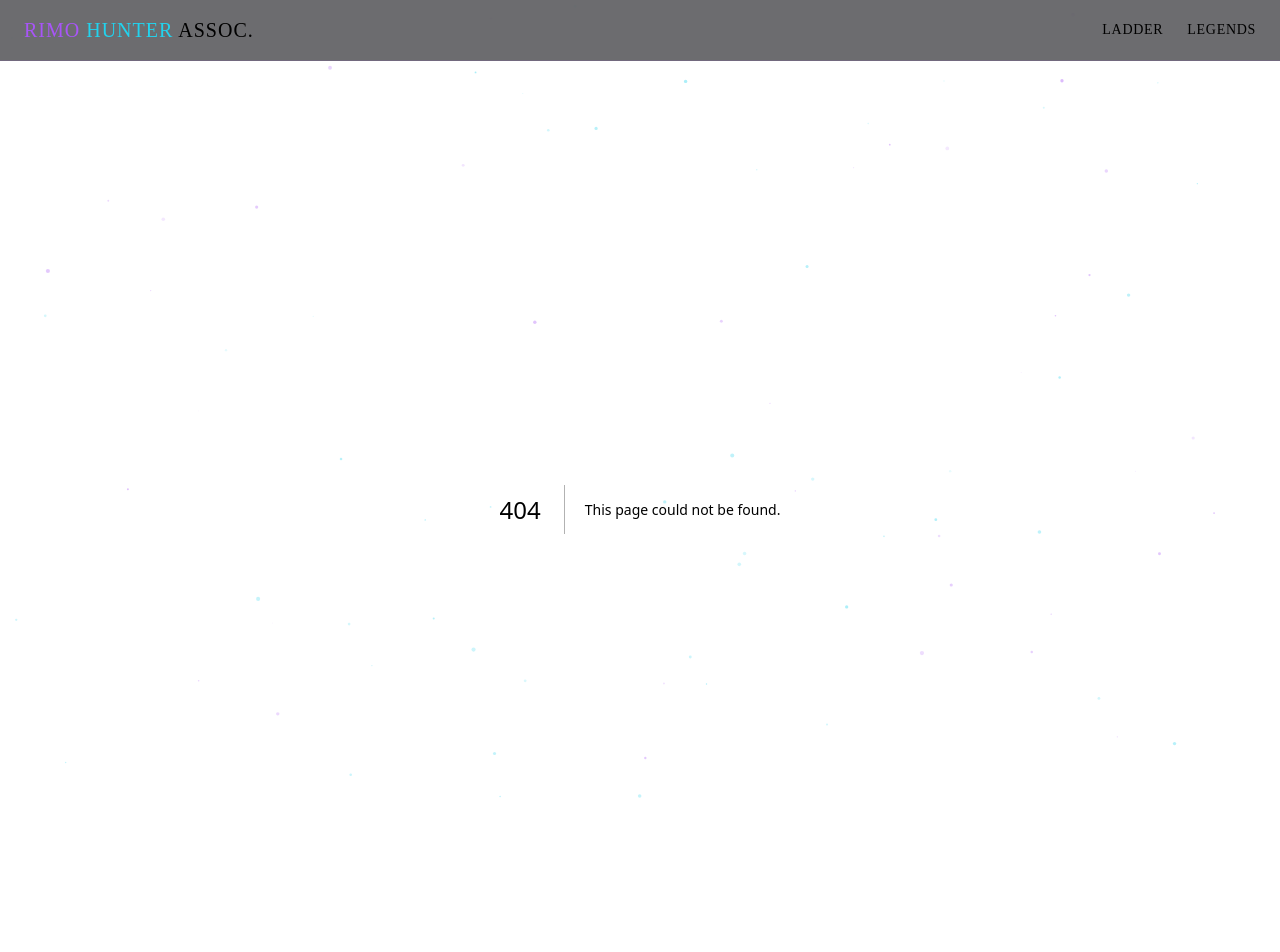
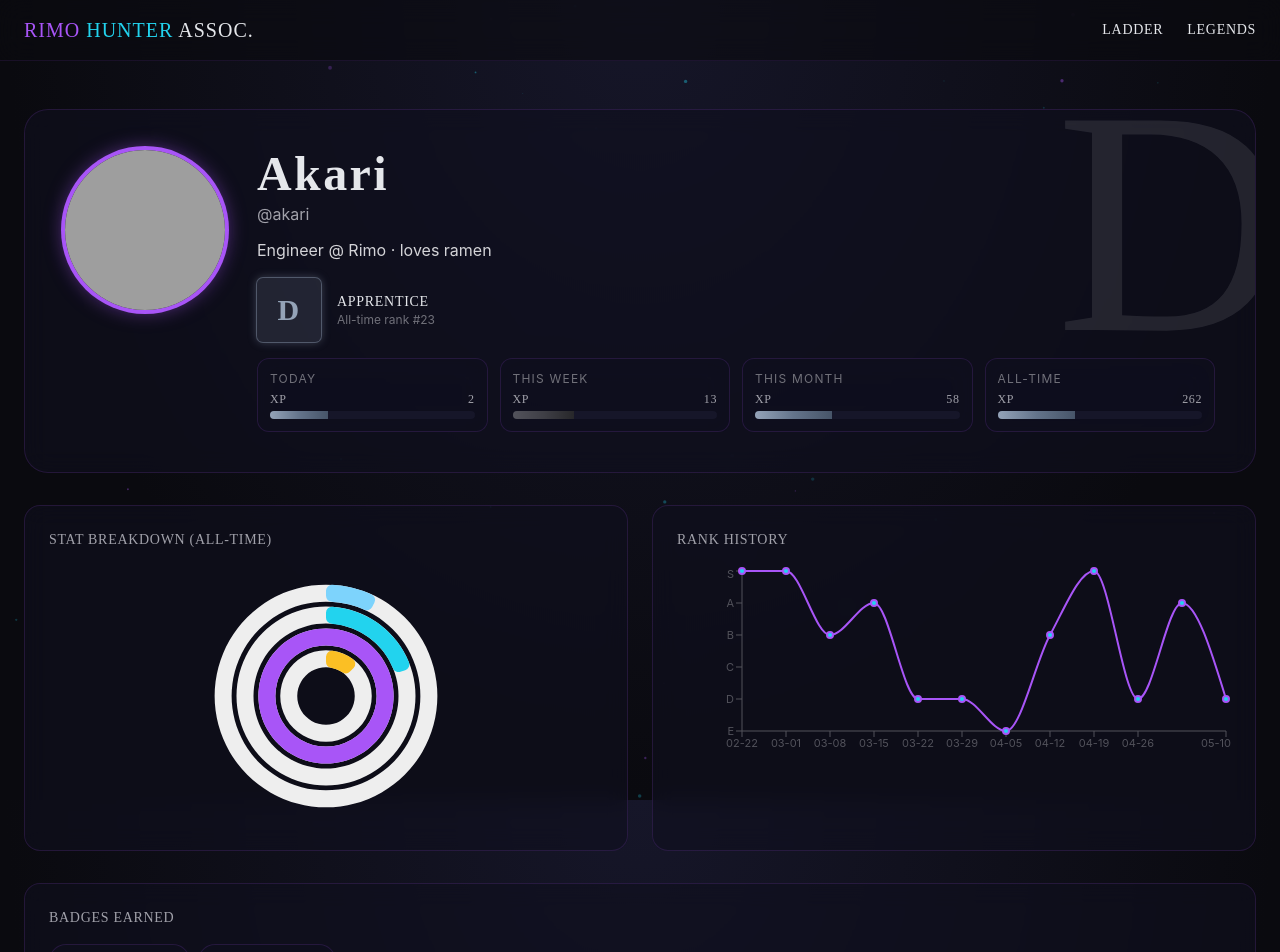
Before and after one commit to anshaneja5/rimo-hunter-association, a Next.js app: page /hunter/akari/ in a window 1280 px wide. Before the commit this address had no page. Shown: the top 952 px of the page. Built offline with nearby package versions, Linux system fonts and the light colour scheme; grey boxes are pictures that could not be loaded.

Commit message:
feat(ui): hunter profile page
Add StatRadial and RankHistoryChart chart components, and the async server-rendered /hunter/[username] page with generateStaticParams pre-rendering all members.

Co-Authored-By: Claude Sonnet 4.6 <noreply@anthropic.com>

```diff
--- /dev/null
+++ b/app/hunter/[username]/page.tsx
@@ -0,0 +1,101 @@
+import { promises as fs } from 'node:fs';
+import path from 'node:path';
+import { notFound } from 'next/navigation';
+import { RankBadge, TIER_LABEL } from '@/components/RankBadge';
+import { BadgeChip } from '@/components/BadgeChip';
+import { XPBar } from '@/components/XPBar';
+import { StatRadial } from '@/components/StatRadial';
+import { RankHistoryChart } from '@/components/RankHistoryChart';
+import type { MembersFile, StatsFile, RankHistoryFile, TierLetter } from '@/lib/types';
+
+async function readData() {
+  const dir = path.resolve(process.cwd(), 'public/data');
+  const [members, all, weekly, monthly, daily, history] = await Promise.all([
+    fs.readFile(path.join(dir, 'members.json'), 'utf8').then((s) => JSON.parse(s) as MembersFile),
+    fs.readFile(path.join(dir, 'stats-all.json'), 'utf8').then((s) => JSON.parse(s) as StatsFile),
+    fs.readFile(path.join(dir, 'stats-weekly.json'), 'utf8').then((s) => JSON.parse(s) as StatsFile),
+    fs.readFile(path.join(dir, 'stats-monthly.json'), 'utf8').then((s) => JSON.parse(s) as StatsFile),
+    fs.readFile(path.join(dir, 'stats-daily.json'), 'utf8').then((s) => JSON.parse(s) as StatsFile),
+    fs.readFile(path.join(dir, 'rank-history.json'), 'utf8').then((s) => JSON.parse(s) as RankHistoryFile),
+  ]);
+  return { members, all, weekly, monthly, daily, history };
+}
+
+export async function generateStaticParams() {
+  const dir = path.resolve(process.cwd(), 'public/data');
+  const file = await fs.readFile(path.join(dir, 'members.json'), 'utf8');
+  const data = JSON.parse(file) as MembersFile;
+  return data.members.map((m) => ({ username: m.login }));
+}
+
+export default async function HunterPage({ params }: { params: Promise<{ username: string }> }) {
+  const { username } = await params;
+  const { members, all, weekly, monthly, daily, history } = await readData();
+  const member = members.members.find((m) => m.login === username);
+  if (!member) notFound();
+
+  const allTime = all.rankings.find((r) => r.login === username);
+  const w = weekly.rankings.find((r) => r.login === username);
+  const m = monthly.rankings.find((r) => r.login === username);
+  const d = daily.rankings.find((r) => r.login === username);
+  const tier = allTime?.tier ?? 'E';
+  const userHistory = history.byLogin[username] ?? [];
+
+  return (
+    <div className="space-y-8">
+      <div className="glass rounded-3xl p-8 md:p-10 relative overflow-hidden">
+        <div className="absolute -top-12 -right-12 font-display text-[320px] leading-none opacity-10 select-none">{tier}</div>
+        <div className="relative flex flex-col md:flex-row gap-8 items-center md:items-start">
+          <img src={member.avatarUrl} alt={member.login} className="h-40 w-40 rounded-full ring-4 ring-neon-purple shadow-glow-a" />
+          <div className="flex-1">
+            <h1 className="font-display text-5xl font-bold tracking-wide mb-1">{member.name ?? member.login}</h1>
+            <div className="text-zinc-400 mb-3">@{member.login}</div>
+            {member.bio && <p className="text-zinc-300 mb-4">{member.bio}</p>}
+            <div className="flex items-center gap-4 mb-4">
+              <RankBadge tier={tier} size="lg" />
+              <div>
+                <div className="font-display uppercase tracking-widest text-sm">{TIER_LABEL[tier]}</div>
+                <div className="text-zinc-500 text-xs">All-time rank #{allTime?.rankNumber ?? '—'}</div>
+              </div>
+            </div>
+            <div className="grid grid-cols-2 md:grid-cols-4 gap-3">
+              <PeriodStat label="Today" xp={d?.xp ?? 0} tier={d?.tier ?? 'E'} max={daily.rankings[0]?.xp ?? 1} />
+              <PeriodStat label="This week" xp={w?.xp ?? 0} tier={w?.tier ?? 'E'} max={weekly.rankings[0]?.xp ?? 1} />
+              <PeriodStat label="This month" xp={m?.xp ?? 0} tier={m?.tier ?? 'E'} max={monthly.rankings[0]?.xp ?? 1} />
+              <PeriodStat label="All-time" xp={allTime?.xp ?? 0} tier={tier} max={all.rankings[0]?.xp ?? 1} />
+            </div>
+          </div>
+        </div>
+      </div>
+
+      <div className="grid grid-cols-1 md:grid-cols-2 gap-6">
+        <div className="glass rounded-2xl p-6">
+          <h2 className="font-display uppercase tracking-widest text-sm text-zinc-400 mb-4">Stat breakdown (all-time)</h2>
+          {allTime && <StatRadial breakdown={allTime.breakdown} />}
+        </div>
+        <div className="glass rounded-2xl p-6">
+          <h2 className="font-display uppercase tracking-widest text-sm text-zinc-400 mb-4">Rank history</h2>
+          <RankHistoryChart history={userHistory} />
+        </div>
+      </div>
+
+      {allTime && allTime.badges.length > 0 && (
+        <div className="glass rounded-2xl p-6">
+          <h2 className="font-display uppercase tracking-widest text-sm text-zinc-400 mb-4">Badges earned</h2>
+          <div className="flex flex-wrap gap-2">
+            {allTime.badges.map((b) => <BadgeChip key={b} id={b} />)}
+          </div>
+        </div>
+      )}
+    </div>
+  );
+}
+
+function PeriodStat({ label, xp, tier, max }: { label: string; xp: number; tier: TierLetter; max: number }) {
+  return (
+    <div className="glass rounded-xl p-3">
+      <div className="text-xs uppercase tracking-widest text-zinc-500 mb-1">{label}</div>
+      <XPBar xp={xp} max={max} tier={tier} />
+    </div>
+  );
+}
--- /dev/null
+++ b/components/RankHistoryChart.tsx
@@ -0,0 +1,35 @@
+'use client';
+import { LineChart, Line, XAxis, YAxis, ResponsiveContainer, Tooltip } from 'recharts';
+import type { TierLetter } from '@/lib/types';
+
+const TIER_INDEX: Record<TierLetter, number> = { E: 1, D: 2, C: 3, B: 4, A: 5, S: 6 };
+const TIER_FROM_INDEX: Record<number, TierLetter> = { 1: 'E', 2: 'D', 3: 'C', 4: 'B', 5: 'A', 6: 'S' };
+
+export function RankHistoryChart({ history }: {
+  history: Array<{ weekStart: string; tier: TierLetter; xp: number }>;
+}) {
+  const data = history.map((h) => ({
+    week: h.weekStart.slice(5, 10),
+    tier: TIER_INDEX[h.tier],
+    xp: h.xp,
+  }));
+  return (
+    <ResponsiveContainer width="100%" height={200}>
+      <LineChart data={data}>
+        <XAxis dataKey="week" stroke="#52525b" fontSize={11} />
+        <YAxis
+          domain={[1, 6]}
+          ticks={[1, 2, 3, 4, 5, 6]}
+          tickFormatter={(v) => TIER_FROM_INDEX[v] ?? ''}
+          stroke="#52525b"
+          fontSize={11}
+        />
+        <Tooltip
+          contentStyle={{ background: '#0f0f1e', border: '1px solid rgba(168,85,247,0.3)' }}
+          labelStyle={{ color: '#a855f7' }}
+        />
+        <Line type="monotone" dataKey="tier" stroke="#a855f7" strokeWidth={2} dot={{ fill: '#22d3ee' }} />
+      </LineChart>
+    </ResponsiveContainer>
+  );
+}
--- /dev/null
+++ b/components/StatRadial.tsx
@@ -0,0 +1,21 @@
+'use client';
+import { RadialBarChart, RadialBar, PolarAngleAxis, ResponsiveContainer } from 'recharts';
+import type { Breakdown } from '@/lib/types';
+
+export function StatRadial({ breakdown }: { breakdown: Breakdown }) {
+  const data = [
+    { name: 'PRs merged', value: breakdown.prsMerged, fill: '#fbbf24' },
+    { name: 'Commits', value: breakdown.commits, fill: '#a855f7' },
+    { name: 'Reviews', value: breakdown.reviews, fill: '#22d3ee' },
+    { name: 'Issues closed', value: breakdown.issuesClosed, fill: '#7dd3fc' },
+  ];
+  const max = Math.max(1, ...data.map((d) => d.value));
+  return (
+    <ResponsiveContainer width="100%" height={260}>
+      <RadialBarChart innerRadius="30%" outerRadius="100%" data={data} startAngle={90} endAngle={-270}>
+        <PolarAngleAxis type="number" domain={[0, max]} tick={false} />
+        <RadialBar background dataKey="value" cornerRadius={6} />
+      </RadialBarChart>
+    </ResponsiveContainer>
+  );
+}
```
